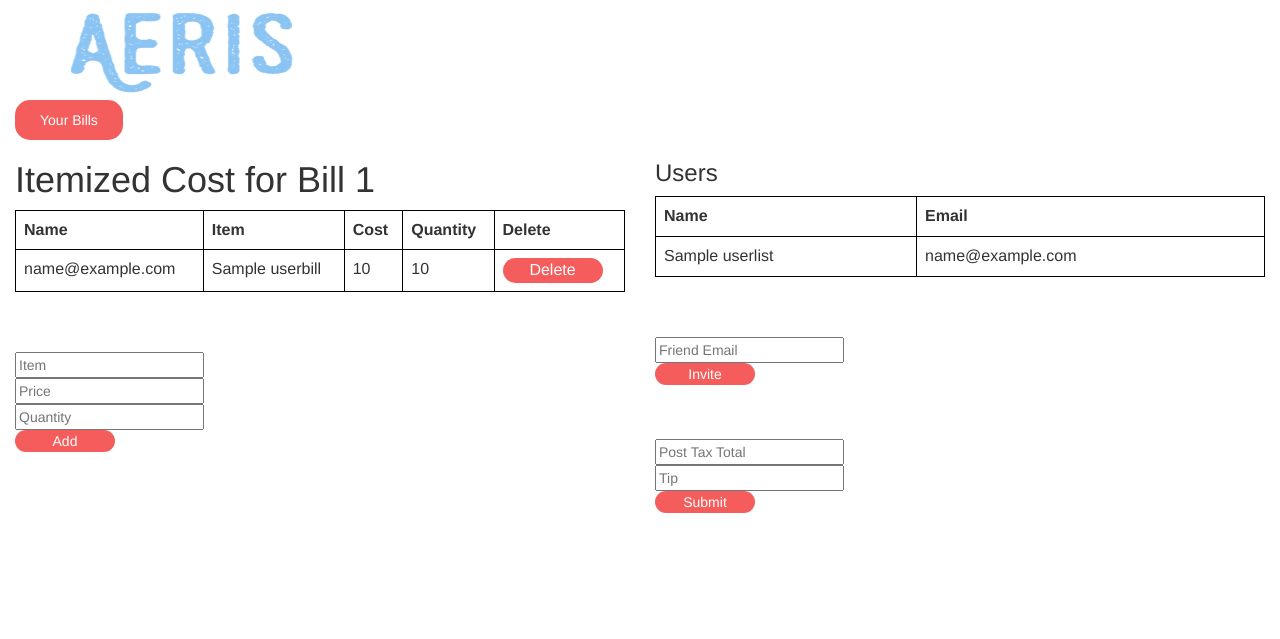
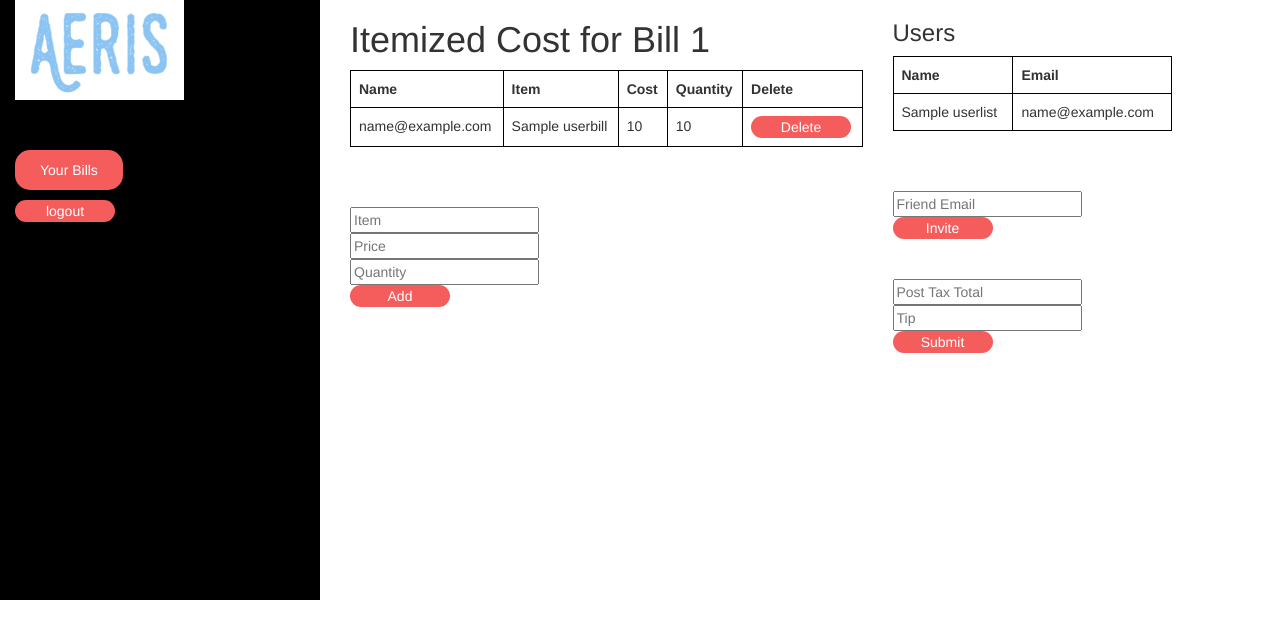
Before and after one commit to emeng13/ase, a Python web app: template templates/display_bill.html in a window 1280 px wide. Shown: the top 639 px of the page. Run offline with Jinja, Linux system fonts and the light colour scheme; the template is opened without the code that fills it: most values are stand-ins (such as "Sample title", 1, 10 or a date in 2020); some libraries are stand-ins or nearby versions.

Commit message:
side bar for display bill page

```diff
--- a/static/style.css
+++ b/static/style.css
@@ -12,6 +12,10 @@ table, th, td {
 
 .table th{
     border: black solid 1px !important;
+}
+
+.container{
+  margin:0;
 }
 
 input[type="submit"]{
@@ -35,7 +39,7 @@ form.col-md-9{
 
 div#signup-form.col-sm-6 {
 	background-color:#8BC4F2;
-  padding-bottom:40px
+  height:350px;
 }
 
 div#home_pic.col-sm-6{
--- a/templates/display_bill.html
+++ b/templates/display_bill.html
@@ -1,46 +1,43 @@
-<!DOCTYPE>
-<html>
+<!DOCTYPE html>
+<html lang="en">
   <head>
-  <title> AERIS </title>
+    <meta charset="utf-8">
+    <meta http-equiv="X-UA-Compatible" content="IE=edge">
+    <meta name="viewport" content="width=device-width, initial-scale=1">
+    <!-- The above 3 meta tags *must* come first in the head; any other head content must come *after* these tags -->
+    <meta name="description" content="">
+    <meta name="author" content="">
+    <link rel="icon" href="img/logo.png">
 
-  <!-- Bootstrap CSS link -->
-  <link rel="stylesheet" href="https://maxcdn.bootstrapcdn.com/bootstrap/3.3.7/css/bootstrap.min.css" integrity="sha384-BVYiiSIFeK1dGmJRAkycuHAHRg32OmUcww7on3RYdg4Va+PmSTsz/K68vbdEjh4u" crossorigin="anonymous">
+    <title>AERIS</title>
 
-  <!-- App custom CSS -->
-  <link rel="stylesheet" href="static/style.css">
+    <!-- Bootstrap core CSS -->
+    <link href="static/bootstrap.min.css" rel="stylesheet">
+
+    <!-- Custom styles for this template -->
+    <link href="static/style.css" rel="stylesheet">
 
   </head>
 
-<style>
-a:link, a:visited {
-    background-color: #F55D5D;
-    border-radius: 15px;
-    min-width: 100px;
-    padding: 10px 25px;
-    text-align: center;
-    display: inline-block;
-    color: white;
-    border-style: none;
-}
-</style>
+  <body>
 
-<body>
   	<div class="container-fluid">
-	<!-- <div class="row"> -->
-      <div class="top-page col-lg-12">
-
-        <!-- our logo -->
-        <img id="logo" class="col-md-3" src="static/img/logo.png">
-      </div>
-  <!-- </div> -->
-
-    <a href="{{ url_for('bill') }}">Your Bills</a>
-
-	<!-- <div class="top-pagecol-lg-12"> -->
-
 
   		<div class="row">
-			<div class="col-lg-6">
+  			<div id="sidebar" style="background-color:black; height:600px" class="col-xs-3">
+  				<img id="logo" src="static/img/logo.png">
+  				</br>
+
+  				<a style="margin-bottom: 10px;margin-top:50px;" href="{{ url_for('bill') }}">Your Bills</a>
+  				&nbsp;
+  				&nbsp;
+  				<form method="POST" action="/logout">
+				  <input type="submit" value="logout">
+				</form>
+  			</div>
+
+  			<div style="height: 600px;"class="col-xs-9">
+				<div class="col-xs-7">
 					<h1>Itemized Cost for Bill {{Billid}}</h1>
 					<form action="/remove_item" method="post">
 						<table class="table table-bordered">
@@ -80,12 +77,9 @@ a:link, a:visited {
 					   	<input type = "text" name = "quantity" placeholder = "Quantity" /><br>
 				       	<input type = "submit" value = "Add" />
 			    	</form>
-
-
 		    	</div>
 
-
-	    <div class="col-lg-6">
+		    	<div class="col-xs-4">
 			    	<h3> Users </h3>
 			    	<table class="table table-bordered">
 				         <thead>
@@ -122,8 +116,21 @@ a:link, a:visited {
 				</div>
 		    </div>
 		</div>
-
+	</div>
 
   </body>
 
+	<style>
+	a:link, a:visited {
+	    background-color: #F55D5D;
+	    border-radius: 15px;
+	    min-width: 100px;
+	    padding: 10px 25px;
+	    text-align: center;
+	    display: inline-block;
+	    color: white;
+	    border-style: none;
+	}
+	</style>
+
 </html>
--- a/templates/index.html
+++ b/templates/index.html
@@ -50,7 +50,8 @@
         <div class="col-sm-6" id="signup-form">
           <div class="form-group">
             <form method="POST" action="/signUp">
-              <h2> Create an account </h2>
+              <h2 style="color:white"> Create an account </h2>
+              </br>
               <input type="text" placeholder="First Name" name="firstName" required class="form-control"> <br>
               <input type="text" placeholder="Last Name" name="lastName" required class="form-control"><br>
               <input type="email" placeholder="Email" name="email" required class="form-control"><br>
--- a/templates/split_cost.html
+++ b/templates/split_cost.html
@@ -38,9 +38,10 @@ a:link, a:visited {
       <div class="col-md-6">
         <h1>You owe ${{Cost}}</h1>
         <a href="{{ url_for('bill') }}">Your Bills</a>
-        <br></br>
-        <a href="{{ url_for('main') }}">Logout</a>
       </div>
+        <form class="col-md-9" method="POST" action="/logout">
+          <input type="submit" value="logout">
+        </form>
     </div>
 
   </div>
```
Also changed, not shown: app.py (+5 -2 lines). Lines whose indentation alone changed are shown as unchanged.
